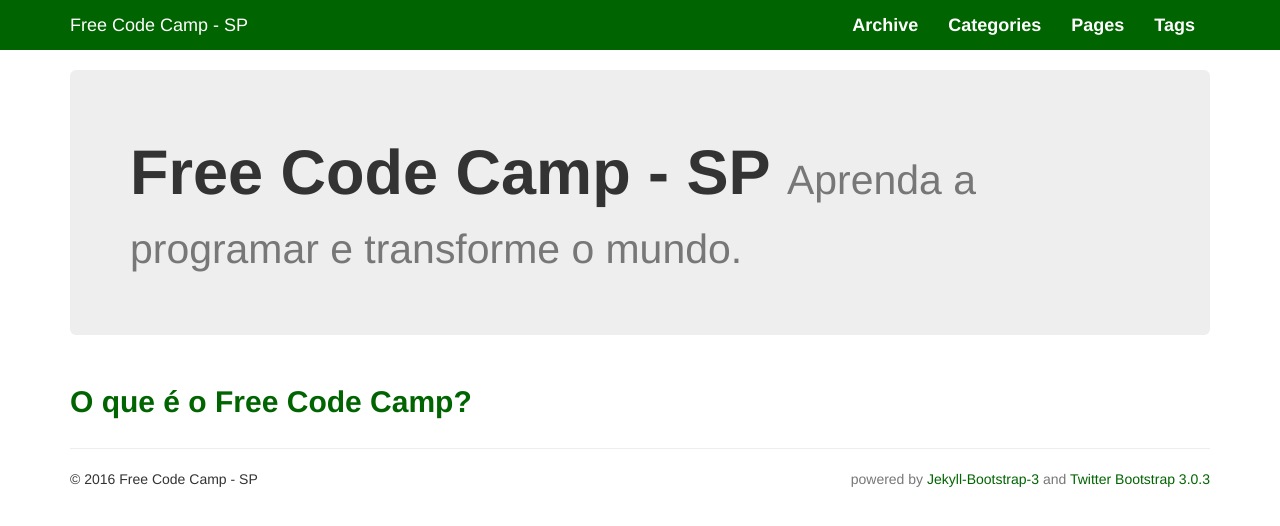
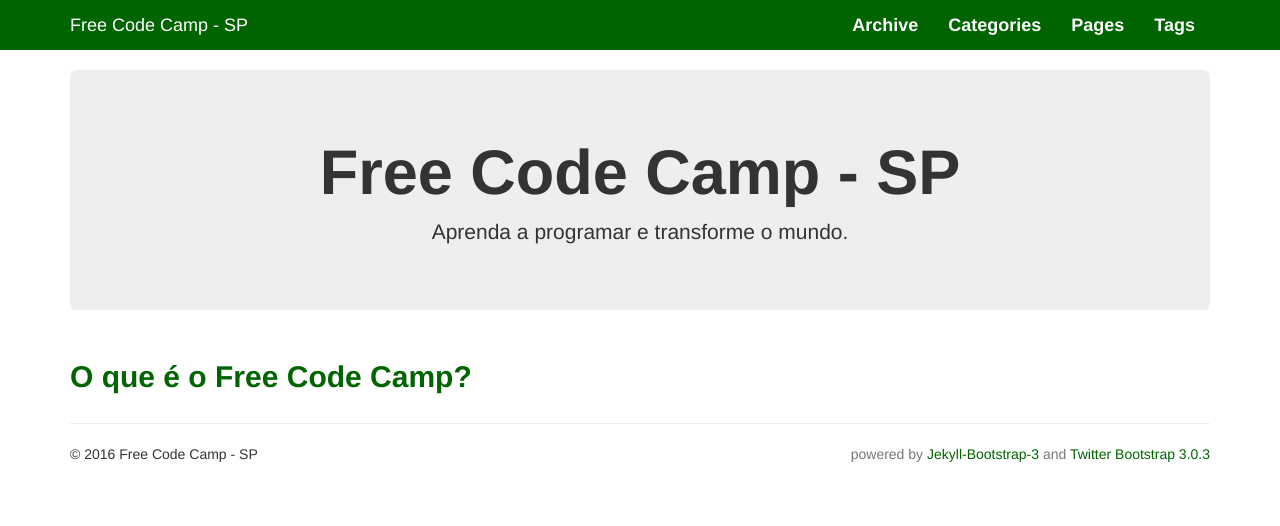
Before and after one commit to FreeCodeCampSp/FreeCodeCampSp.github.io, a Jekyll site: the page built from index.md, in a window 1280 px wide. Shown: the top 526 px of the page. Built offline with Jekyll 4.4.1, drawn with Linux system fonts in a browser that asks for light colours; nearby versions of some CDN libraries; library files that are not in the unit come from our copies.

Commit message:
Atualizando as informações da página inicial

```diff
--- a/_includes/themes/bootstrap/page.html
+++ b/_includes/themes/bootstrap/page.html
@@ -1,5 +1,7 @@
 <div class="jumbotron">
-  <h1>{{ page.title }} {% if page.tagline %} <small>{{ page.tagline }}</small>{% endif %}</h1>
+  <h1 class="text-center">{{ page.title }}
+  </h1>
+   {% if page.tagline %} <p class="text-center">{{ page.tagline }}</p>{% endif %}
 </div>
 
 <div class="row">
```
